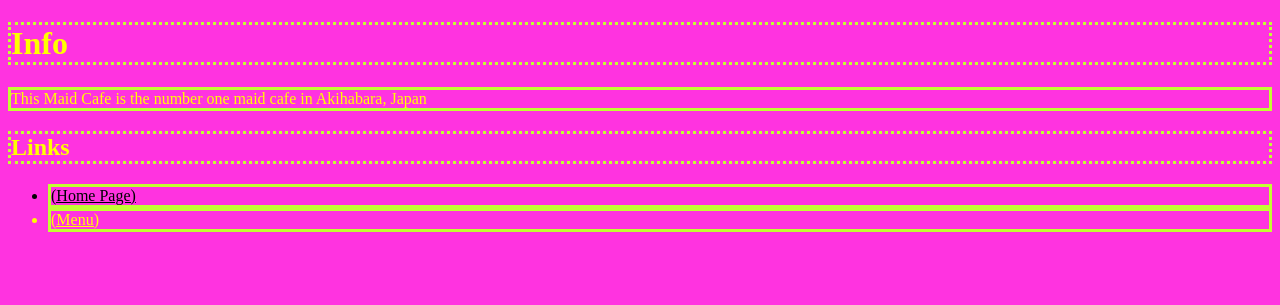
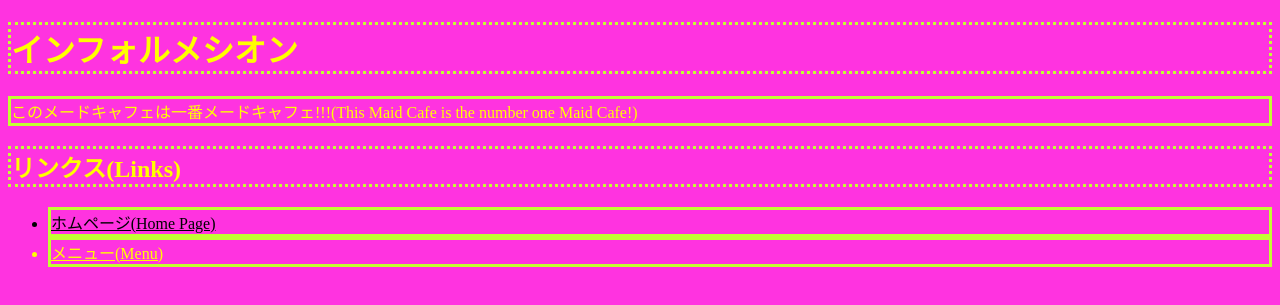
Before and after one commit to PaoloDuran99/PaoloDuran99.github.io, a plain HTML site: page index.html in a window 1280 px wide. Shown: the part 111-416 px from the top of the page. Drawn offline with Linux system fonts and the light colour scheme.

Commit message:
edited HTML files

```diff
--- a/index.html
+++ b/index.html
@@ -2,15 +2,15 @@
 <html lang="en">
 <head>
 <link rel = "stylesheet" href="style.css">
-<title> Star Heart Maid Cafe Home Page</title> <img src = "https://upload.wikimedia.org/wikipedia/commons/thumb/4/42/Love_Heart_SVG.svg/847px-Love_Heart_SVG.svg.png" style = "width:100;height:100px;">
+<title> スターハートメードキャフェメニュ(Star Heart Maid Cafe Home Page)</title> <img src = "https://upload.wikimedia.org/wikipedia/commons/thumb/4/42/Love_Heart_SVG.svg/847px-Love_Heart_SVG.svg.png" style = "width:100;height:100px;">
 </head>
 <body>
-<h1> Info </h1>
-	<p>This Maid Cafe is the number one maid cafe in Akihabara, Japan</p>
-	<h2>Links</h2>
+<h1> インフォルメシオン</h1>
+	<p>このメードキャフェは一番メードキャフェ!!!(This Maid Cafe is the number one Maid Cafe!)</p>
+	<h2>リンクス(Links)</h2>
 		<ul>
-			<li class= "active"><a href = "index.html" class ="active"> (Home Page)</a></li>
-			<li><a href = "menu.html" > (Menu)</a></li>
+			<li class= "active"><a href = "index.html" class ="active"> ホムページ(Home Page)</a></li>
+			<li><a href = "menu.html" > メニュー(Menu)</a></li>
 		</ul>
 </body>
 </html>
```
Also changed, not shown: menu.html (+5 -5 lines), favicon.ico (added).
